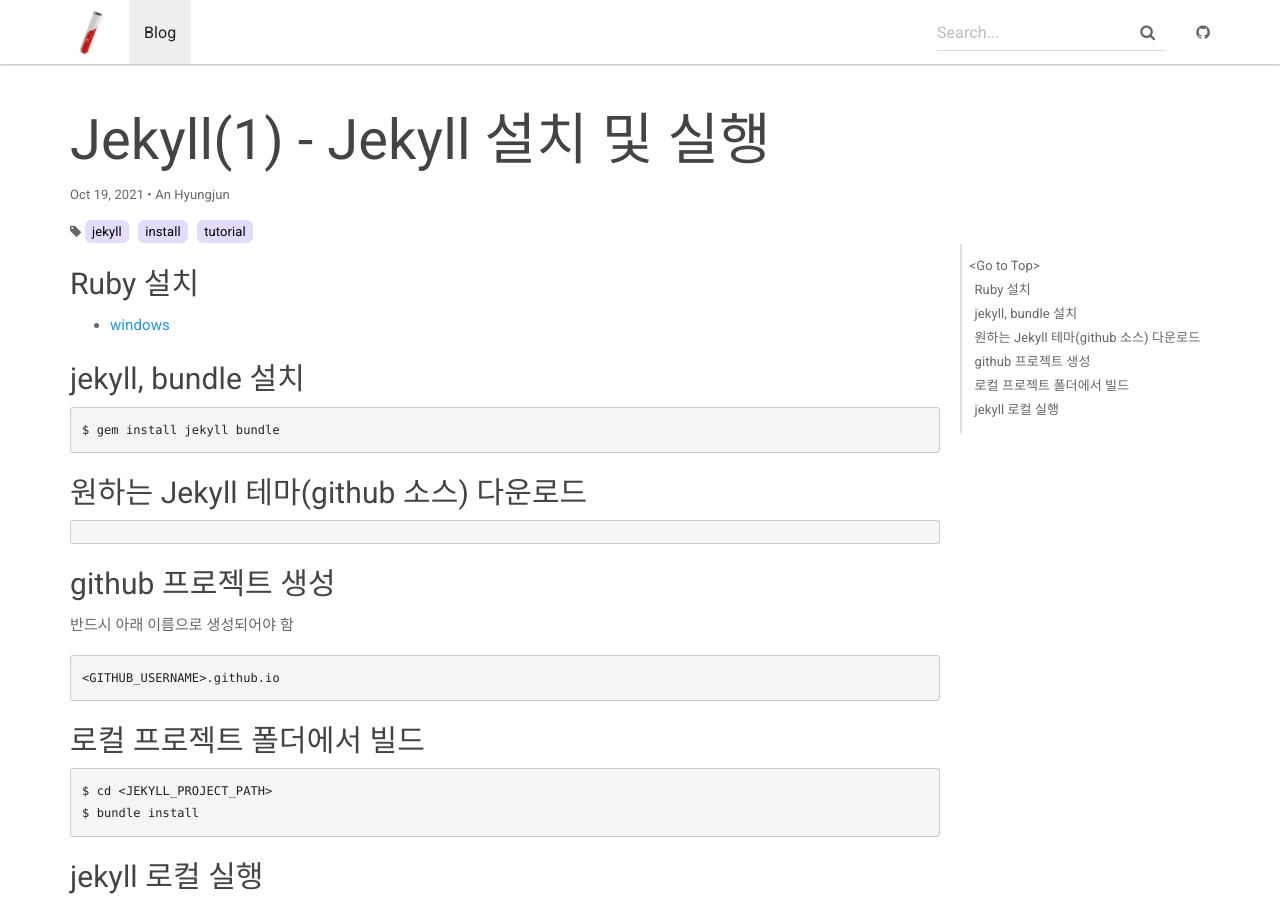
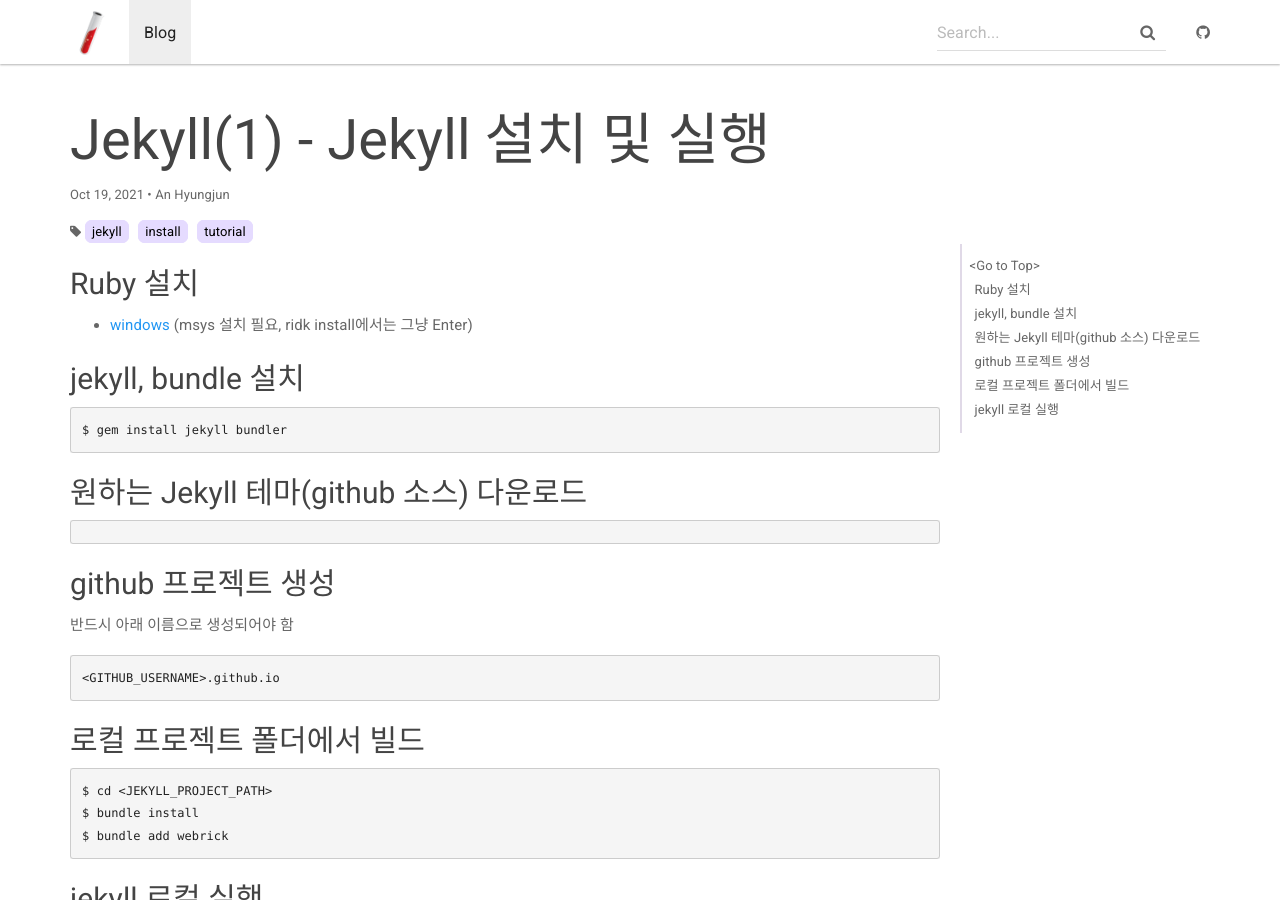
Before and after one commit to HyungjunAn/HyungjunAn.github.io, a Jekyll site: the page built from _posts/cs/jekyll/2021-10-19-jekyll-tutorial.md, in a window 1280 px wide and 900 px high. Built offline with Jekyll 4.4.1, drawn with Linux system fonts in a browser that asks for light colours.

Commit message:
fix build cmd

````diff
--- a/Gemfile
+++ b/Gemfile
@@ -23,3 +23,5 @@
 
 # Performance-booster for watching directories on Windows
 gem "wdm", "~> 0.1.1", :install_if => Gem.win_platform?
+
+gem "webrick", "~> 1.7"
--- a/_posts/cs/jekyll/2021-10-19-jekyll-tutorial.md
+++ b/_posts/cs/jekyll/2021-10-19-jekyll-tutorial.md
@@ -8,14 +8,14 @@
 
 ## Ruby 설치
 - [windows](https://rubyinstaller.org/downloads/)
+(msys 설치 필요, ridk install에서는 그냥 Enter)
 
 ## jekyll, bundle 설치
 ```
-$ gem install jekyll bundle
+$ gem install jekyll bundler
 ```
 
 ## 원하는 Jekyll 테마(github 소스) 다운로드
-
 ```
 ```
 
@@ -29,6 +29,7 @@
 ```
 $ cd <JEKYLL_PROJECT_PATH>
 $ bundle install
+$ bundle add webrick
 ```
 
 ## jekyll 로컬 실행
````
